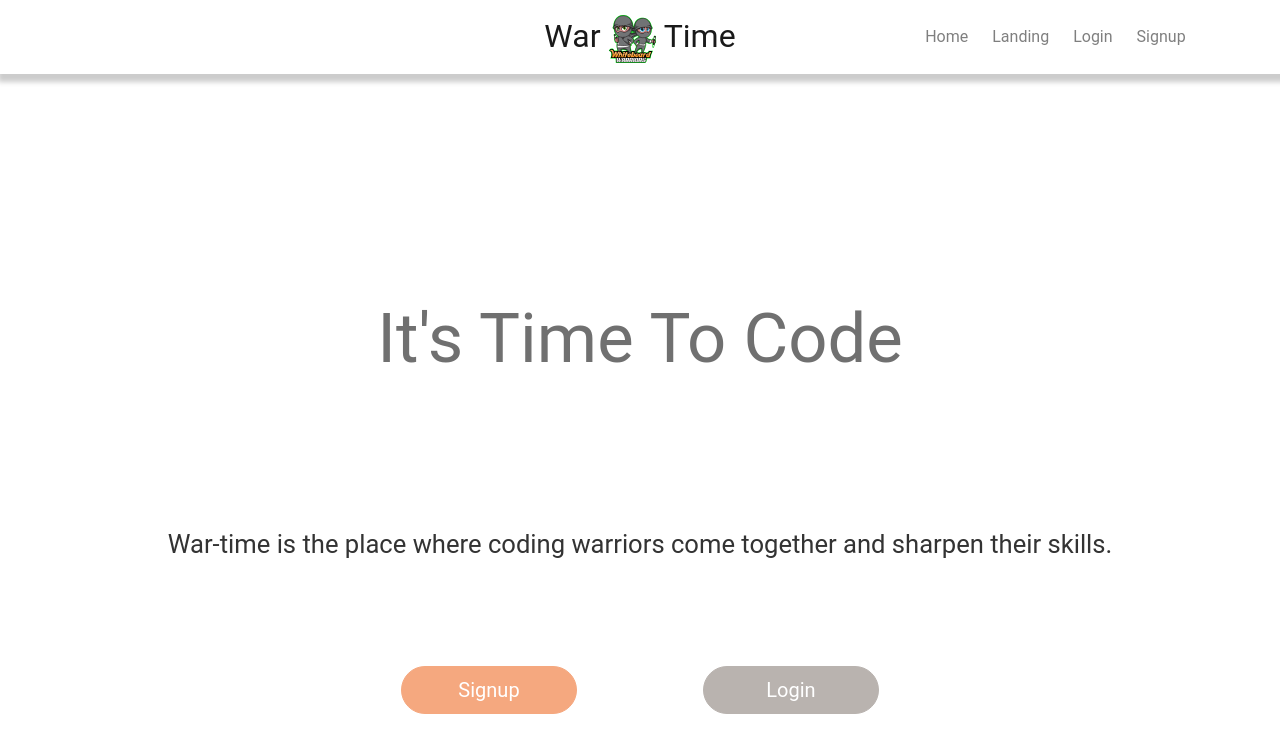
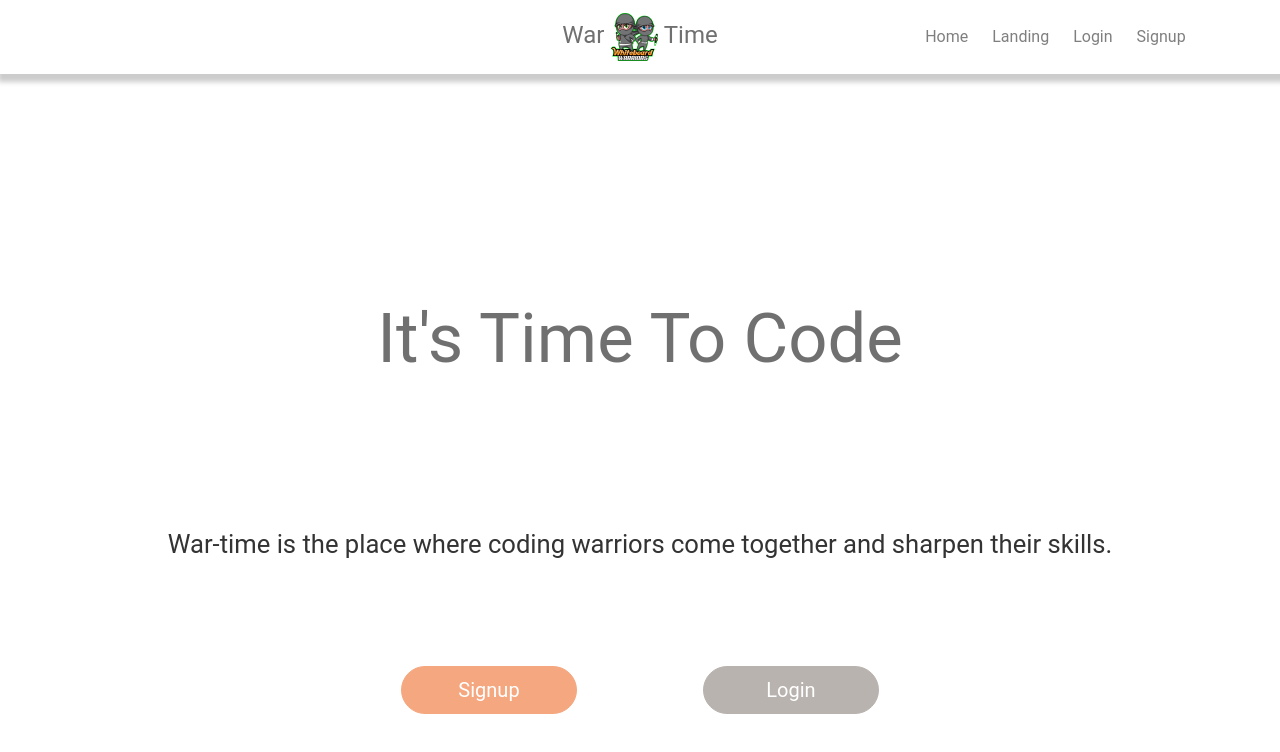
Before and after one commit to whiteboard-warriors/war-time, a React (Create React App) app in the folder client/: page /landing in a window 1280 px wide. Shown: the top 752 px of the page. Built offline with nearby package versions, Linux system fonts and the light colour scheme.

Commit message:
changed logo size and color

```diff
--- a/client/src/components/Navbar/style.scss
+++ b/client/src/components/Navbar/style.scss
@@ -12,7 +12,8 @@
 	transform: translateX(-50%);
 	left: 50%;
 	position: absolute;
-	font-size: 2rem !important;
+	font-size: 1.5rem !important;
+	color: $grey-dark !important;
 }
 .navbar-nav {
 	margin-right: 5%;
```
